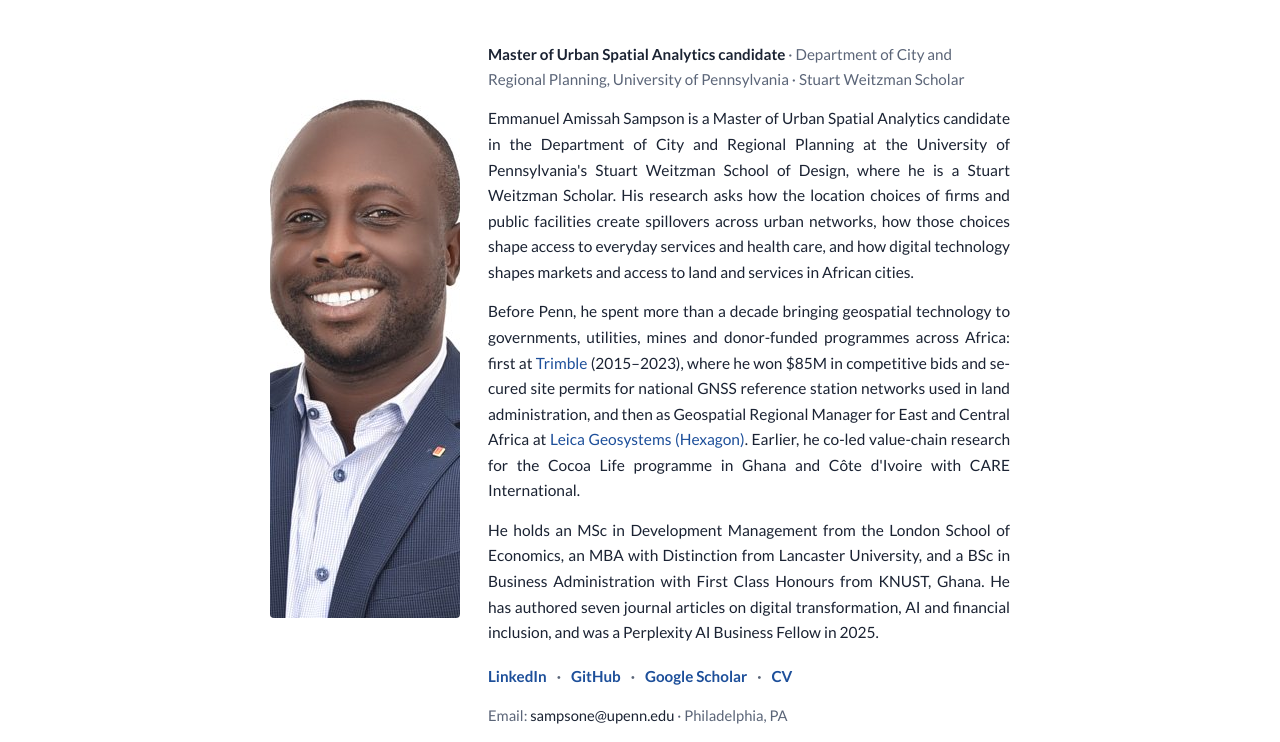
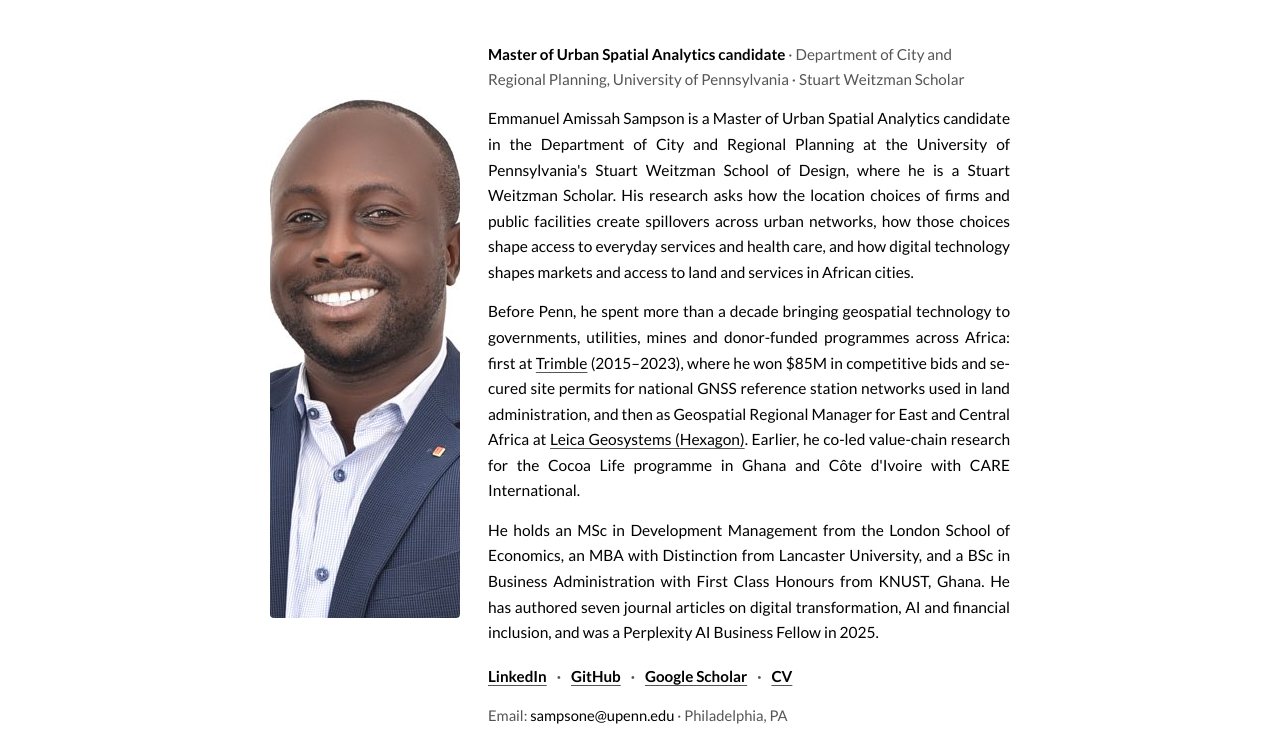
Before and after one commit to emmanuelsampson-prog/emmanuelsampson-prog.github.io, a plain HTML site: page index.html in a window 1280 px wide. Shown: the part 57-799 px from the top of the page. Drawn offline with nearby package versions, Linux system fonts and the light colour scheme.

Commit message:
Black and white text
Co-Authored-By: Claude Opus 5.5 <noreply@anthropic.com>
Claude-Session: https://claude.ai/code/session_017YrYn4ydT8E98jxy1kXvSG

```diff
--- a/index.html
+++ b/index.html
@@ -12,25 +12,26 @@
 <style>
 /* Layout: one calm reading column, sticky name bar, figures full-column under each project. */
 :root{
-  --bg:#ffffff; --fg:#1b2333; --muted:#5b6578; --rule:#e3e7ee;
-  --accent:#011f5b; --link:#1d4f9a; --chip:#f2f5f9; --figure:#ffffff;
+  --bg:#ffffff; --fg:#000000; --muted:#555555; --rule:#e2e2e2;
+  --accent:#000000; --link:#000000; --chip:#f4f4f4; --figure:#ffffff;
   --serif:"EB Garamond", Garamond, Georgia, "Times New Roman", serif;
   --sans:Lato, system-ui, -apple-system, "Segoe UI", Roboto, sans-serif;
   --col:780px;
 }
 @media (prefers-color-scheme: dark){:root:not([data-theme="light"]){
-  --bg:#0f141c; --fg:#e4e8ef; --muted:#9aa5b8; --rule:#253042;
-  --accent:#b9cdf3; --link:#8fb3f0; --chip:#182131; --figure:#ffffff; color-scheme:dark}}
+  --bg:#000000; --fg:#ffffff; --muted:#b0b0b0; --rule:#2a2a2a;
+  --accent:#ffffff; --link:#ffffff; --chip:#141414; --figure:#ffffff; color-scheme:dark}}
 :root[data-theme="dark"]{
-  --bg:#0f141c; --fg:#e4e8ef; --muted:#9aa5b8; --rule:#253042;
-  --accent:#b9cdf3; --link:#8fb3f0; --chip:#182131; --figure:#ffffff; color-scheme:dark}
+  --bg:#000000; --fg:#ffffff; --muted:#b0b0b0; --rule:#2a2a2a;
+  --accent:#ffffff; --link:#ffffff; --chip:#141414; --figure:#ffffff; color-scheme:dark}
 
 *{box-sizing:border-box}
 html{scroll-behavior:smooth;scroll-padding-top:72px}
 @media (prefers-reduced-motion: reduce){html{scroll-behavior:auto}}
 body{margin:0;background:var(--bg);color:var(--fg);font:15.5px/1.65 var(--sans);-webkit-font-smoothing:antialiased}
 body::before{content:"";position:fixed;inset:0 0 auto;height:env(safe-area-inset-top,0px);z-index:10;background:var(--bg)}
-a{color:var(--link);text-decoration:none}
+a{color:var(--link);text-decoration:underline;text-decoration-thickness:1px;text-underline-offset:3px;text-decoration-color:var(--muted)}
+nav a,.brand,.btn{text-decoration:none}
 a:hover{text-decoration:underline;text-underline-offset:3px}
 a:focus-visible{outline:2px solid var(--link);outline-offset:2px;border-radius:2px}
 .wrap{max-width:var(--col);margin:0 auto;padding-left:max(20px,env(safe-area-inset-left,0px));padding-right:max(20px,env(safe-area-inset-right,0px))}
```
